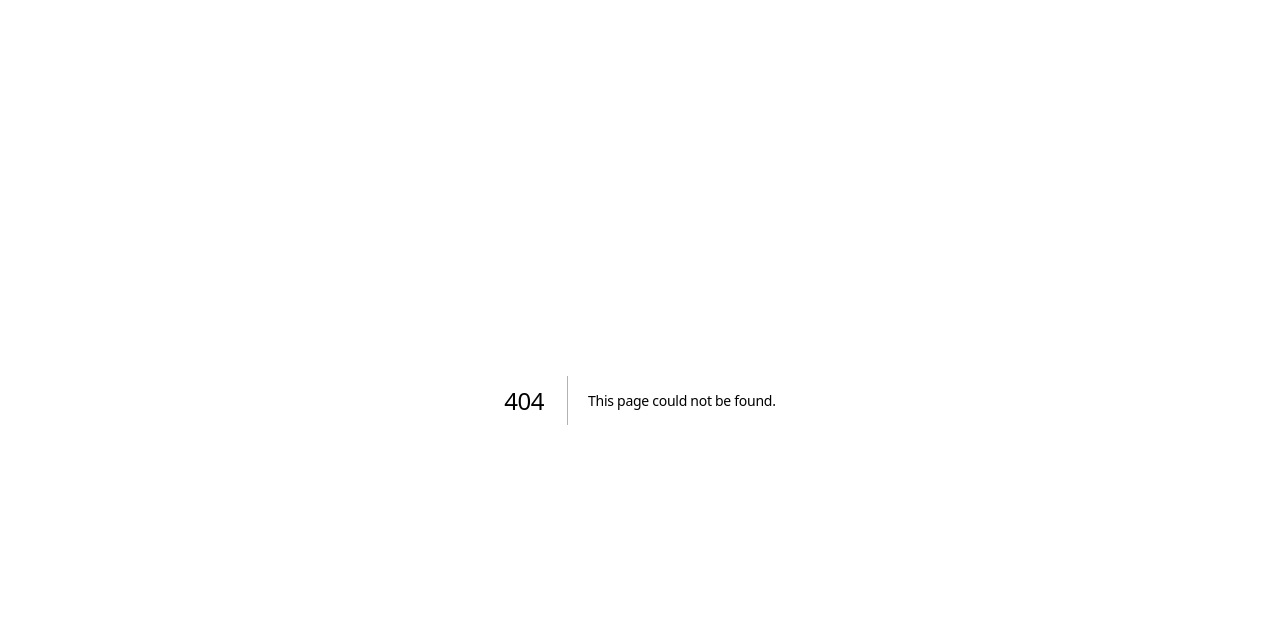
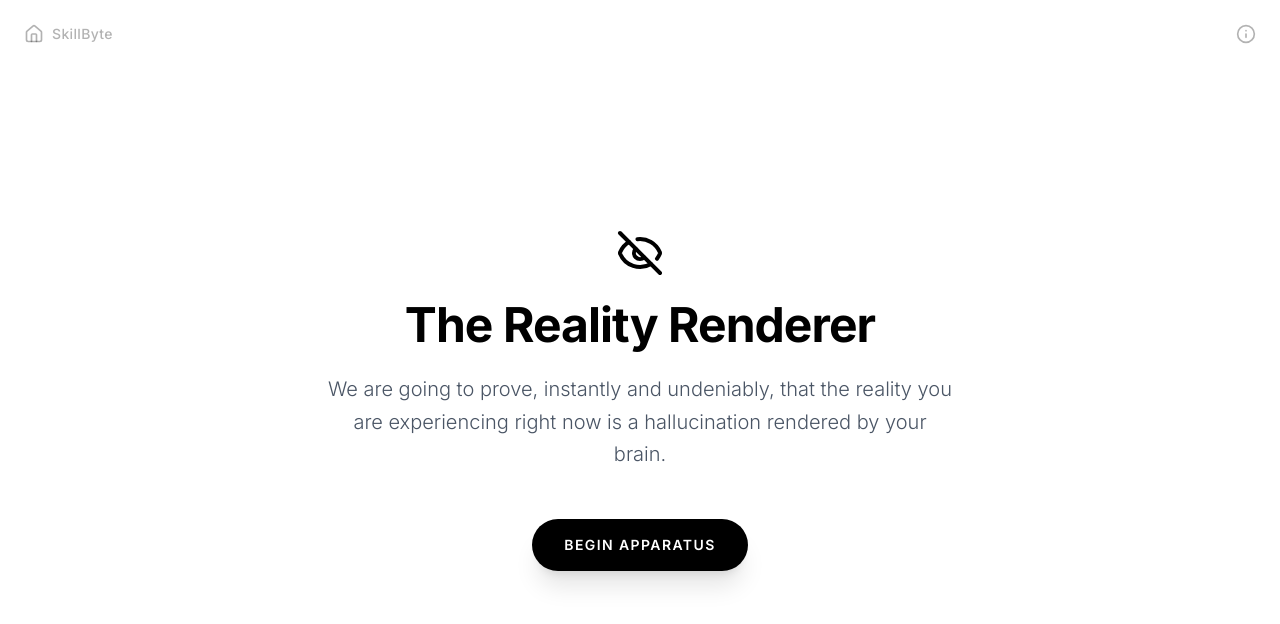
Before and after one commit to RaghuKolipakula/skillbyte.us, a Next.js app: page /app/hallucination in a window 1280 px wide. Before the commit this address had no page. Shown: the top 624 px of the page. Built offline with nearby package versions, Linux system fonts and the light colour scheme.

Commit message:
feat: Build The Hallucination Engine (George's Apparatus)

```diff
--- /dev/null
+++ b/src/app/app/hallucination/page.tsx
@@ -0,0 +1,58 @@
+"use client";
+
+import React, { useState } from 'react';
+import { HallucinationEngine } from '@/components/HallucinationEngine';
+import Link from 'next/link';
+import { Home, Info } from 'lucide-react';
+import { ProtocolGuideModal } from '@/components/ProtocolGuideModal';
+
+export default function HallucinationPage() {
+  const [isGuideOpen, setIsGuideOpen] = useState(false);
+
+  return (
+    <main className="w-full h-screen bg-white overflow-hidden relative">
+
+      {/* Stealth Navigation */}
+      <div className="absolute top-0 left-0 right-0 p-6 flex justify-between items-center z-50 pointer-events-auto">
+        <Link
+          href="/"
+          className="text-black/30 hover:text-black transition-colors flex items-center space-x-2"
+        >
+          <Home size={20} />
+          <span className="text-sm font-medium tracking-wide">SkillByte</span>
+        </Link>
+        <div className="flex items-center space-x-4">
+          <button
+            onClick={() => setIsGuideOpen(true)}
+            className="text-black/30 hover:text-black transition-colors"
+          >
+            <Info size={20} />
+          </button>
+        </div>
+      </div>
+
+      <ProtocolGuideModal
+        isOpen={isGuideOpen}
+        onClose={() => setIsGuideOpen(false)}
+        title="The Hallucination Engine"
+        description="A biological proof that your reality is rendered by your brain's architecture. This engine demonstrates the optic disc blind spot to prove that your visual field is actively hallucinated."
+        steps={[
+          {
+            title: "1. The Setup",
+            description: "You will be presented with a cross on the left and a circle on the right."
+          },
+          {
+            title: "2. The Lock",
+            description: "Close your left eye. Stare directly at the cross with your right eye. Do not let your gaze wander."
+          },
+          {
+            title: "3. The Experiment",
+            description: "Slowly move your face closer to the screen. At a specific distance, the circle on the right will completely vanish, replaced by the background."
+          }
+        ]}
+      />
+
+      <HallucinationEngine />
+    </main>
+  );
+}
--- a/src/app/page.tsx
+++ b/src/app/page.tsx
@@ -224,6 +224,21 @@ export default function Home() {
                 <p className="text-sm text-gray-500 dark:text-gray-400 line-clamp-2">A stark, cinematic visualization of extreme wealth inequality and the value of time.</p>
               </Link>
 
+              {/* The Hallucination Engine Card */}
+              <Link href="/app/hallucination" className="group flex flex-col bg-white dark:bg-[#1c1c1e] p-6 rounded-[2rem] hover:scale-105 transition-transform shadow-sm hover:shadow-xl border border-gray-100 dark:border-gray-800">
+                <div className="w-16 h-16 bg-white border-2 border-black rounded-2xl mb-4 flex items-center justify-center relative overflow-hidden shadow-sm">
+                  <div className="w-10 h-10 flex justify-between items-center">
+                    <div className="w-4 h-4 flex items-center justify-center relative">
+                      <div className="w-3 h-[2px] bg-black absolute"></div>
+                      <div className="w-[2px] h-3 bg-black absolute"></div>
+                    </div>
+                    <div className="w-4 h-4 bg-black rounded-full"></div>
+                  </div>
+                </div>
+                <h4 className="text-lg font-bold text-black dark:text-white mb-1 tracking-tight">Hallucination Engine</h4>
+                <p className="text-sm text-gray-500 dark:text-gray-400 line-clamp-2">A biological proof that your reality is actively rendered and faked by your brain.</p>
+              </Link>
+
             </div>
           </div>
 
--- /dev/null
+++ b/src/components/HallucinationEngine.tsx
@@ -0,0 +1,136 @@
+"use client";
+
+import React, { useState } from 'react';
+import { motion, AnimatePresence } from 'framer-motion';
+import { ArrowRight, EyeOff } from 'lucide-react';
+import Link from 'next/link';
+
+type Phase = 'intro' | 'experiment' | 'revelation';
+
+export const HallucinationEngine = () => {
+  const [phase, setPhase] = useState<Phase>('intro');
+
+  return (
+    <div className="w-full h-full flex flex-col items-center justify-center relative bg-white text-black overflow-hidden font-sans">
+
+      <AnimatePresence mode="wait">
+
+        {/* Intro Phase */}
+        {phase === 'intro' && (
+          <motion.div
+            key="intro"
+            initial={{ opacity: 0, y: 20 }}
+            animate={{ opacity: 1, y: 0 }}
+            exit={{ opacity: 0, y: -20 }}
+            transition={{ duration: 0.8 }}
+            className="w-full max-w-2xl px-6 text-center z-10"
+          >
+            <div className="flex justify-center mb-6">
+              <EyeOff size={48} className="text-black" />
+            </div>
+            <h1 className="text-3xl md:text-5xl font-bold tracking-tighter mb-6">
+              The Reality Renderer
+            </h1>
+            <p className="text-lg md:text-xl text-gray-600 mb-12 font-light leading-relaxed">
+              We are going to prove, instantly and undeniably, that the reality you are experiencing right now is a hallucination rendered by your brain.
+            </p>
+
+            <button
+              onClick={() => setPhase('experiment')}
+              className="px-8 py-4 bg-black text-white rounded-full hover:scale-105 transition-all duration-300 uppercase tracking-widest text-sm font-semibold shadow-xl"
+            >
+              Begin Apparatus
+            </button>
+          </motion.div>
+        )}
+
+        {/* Experiment Phase */}
+        {phase === 'experiment' && (
+          <motion.div
+            key="experiment"
+            initial={{ opacity: 0 }}
+            animate={{ opacity: 1 }}
+            exit={{ opacity: 0 }}
+            transition={{ duration: 1 }}
+            className="w-full h-full flex flex-col items-center justify-center relative"
+          >
+
+            <div className="absolute top-24 text-center px-4 max-w-xl">
+              <h2 className="text-2xl font-bold tracking-tight mb-4 uppercase">Physical Instructions</h2>
+              <ul className="text-left text-gray-700 space-y-3 text-lg font-light">
+                <li><strong>1.</strong> Close your <strong>LEFT</strong> eye.</li>
+                <li><strong>2.</strong> Stare intensely at the <strong>CROSS (+)</strong> on the left with your right eye.</li>
+                <li><strong>3.</strong> Slowly lean your face closer to the screen (or move your phone closer).</li>
+              </ul>
+              <p className="mt-8 text-black font-bold uppercase tracking-widest text-sm">Do not look directly at the circle.</p>
+            </div>
+
+            {/* The Apparatus */}
+            <div className="w-full max-w-4xl px-4 flex justify-between items-center mt-20">
+              {/* Cross (Left) */}
+              <div className="w-16 h-16 flex items-center justify-center">
+                <div className="relative flex items-center justify-center">
+                  <div className="w-12 h-2 bg-black absolute"></div>
+                  <div className="w-2 h-12 bg-black absolute"></div>
+                </div>
+              </div>
+
+              {/* Spacer */}
+              <div className="flex-grow"></div>
+
+              {/* Circle (Right) */}
+              <div className="w-16 h-16 flex items-center justify-center">
+                <div className="w-12 h-12 bg-black rounded-full"></div>
+              </div>
+            </div>
+
+            <button
+              onClick={() => setPhase('revelation')}
+              className="absolute bottom-24 px-8 py-3 bg-white text-black border-2 border-black rounded-full hover:bg-black hover:text-white transition-all duration-300 uppercase tracking-widest text-sm font-semibold"
+            >
+              Did the circle disappear?
+            </button>
+
+          </motion.div>
+        )}
+
+        {/* Revelation Phase */}
+        {phase === 'revelation' && (
+          <motion.div
+            key="revelation"
+            initial={{ opacity: 0, y: 20 }}
+            animate={{ opacity: 1, y: 0 }}
+            transition={{ duration: 1 }}
+            className="w-full max-w-2xl px-6 text-center z-10"
+          >
+            <h2 className="text-3xl md:text-5xl font-bold tracking-tighter mb-8">
+              The Void
+            </h2>
+            <p className="text-lg md:text-xl text-gray-700 mb-6 font-light leading-relaxed">
+              When the circle vanished, you didn't see a black hole. You saw pure white space.
+            </p>
+            <p className="text-lg md:text-xl text-gray-700 mb-12 font-light leading-relaxed">
+              Because your optic nerve has no photoreceptors, there is a massive void in your visual field. Your brain’s neural network panicked and <strong>hallucinated</strong> the background to fill the gap.
+            </p>
+
+            <div className="p-8 bg-gray-50 rounded-3xl border border-gray-200 mb-12 shadow-sm">
+              <h3 className="text-xl font-bold mb-4">The Brutal Truth</h3>
+              <p className="text-gray-600 font-light">
+                If your brain effortlessly fakes your visual reality... what else is it faking? Your anxiety? Your limits? Your perception of time?
+              </p>
+            </div>
+
+            <Link
+              href="/pro"
+              className="group inline-flex items-center space-x-3 bg-black text-white px-8 py-4 rounded-full hover:scale-105 transition-all duration-300 font-semibold uppercase tracking-widest text-sm shadow-xl hover:shadow-2xl"
+            >
+              <span>Take Control of the Engine</span>
+              <ArrowRight size={18} className="group-hover:translate-x-1 transition-transform" />
+            </Link>
+          </motion.div>
+        )}
+
+      </AnimatePresence>
+    </div>
+  );
+}
```
